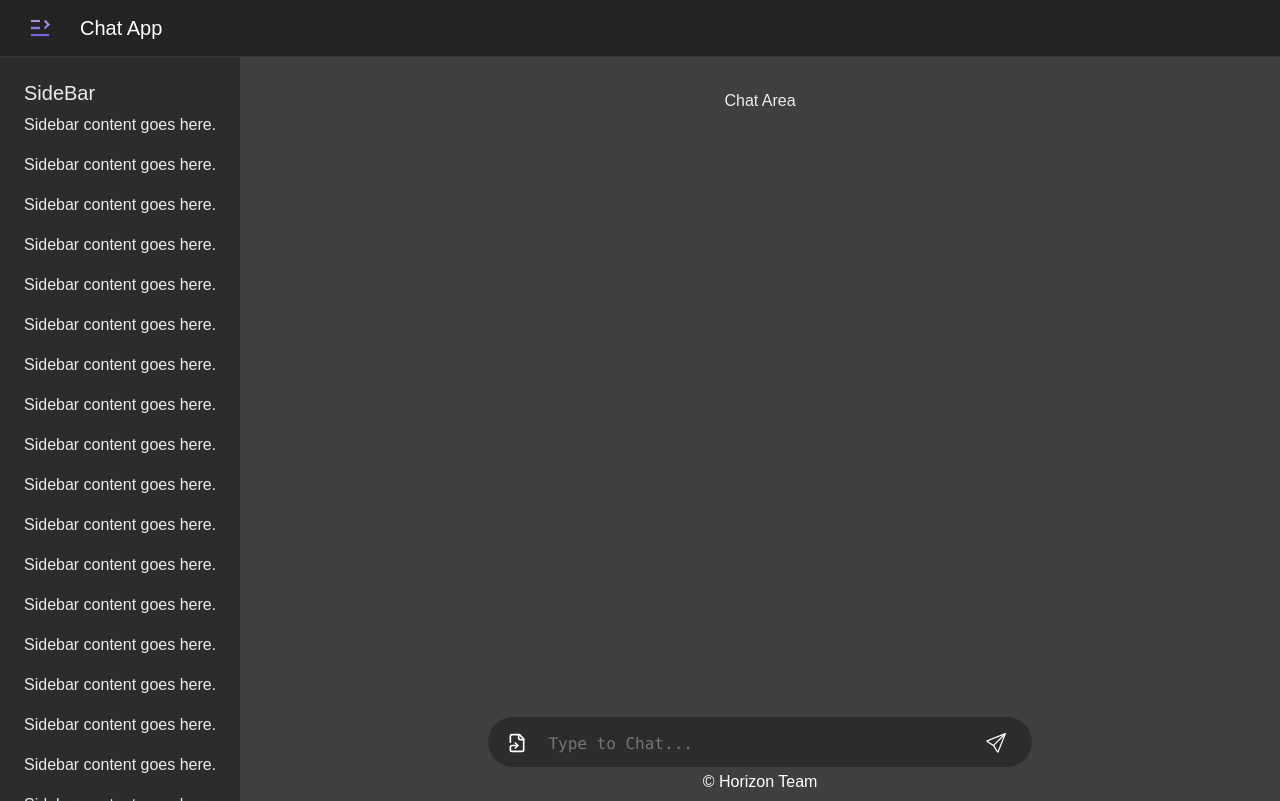
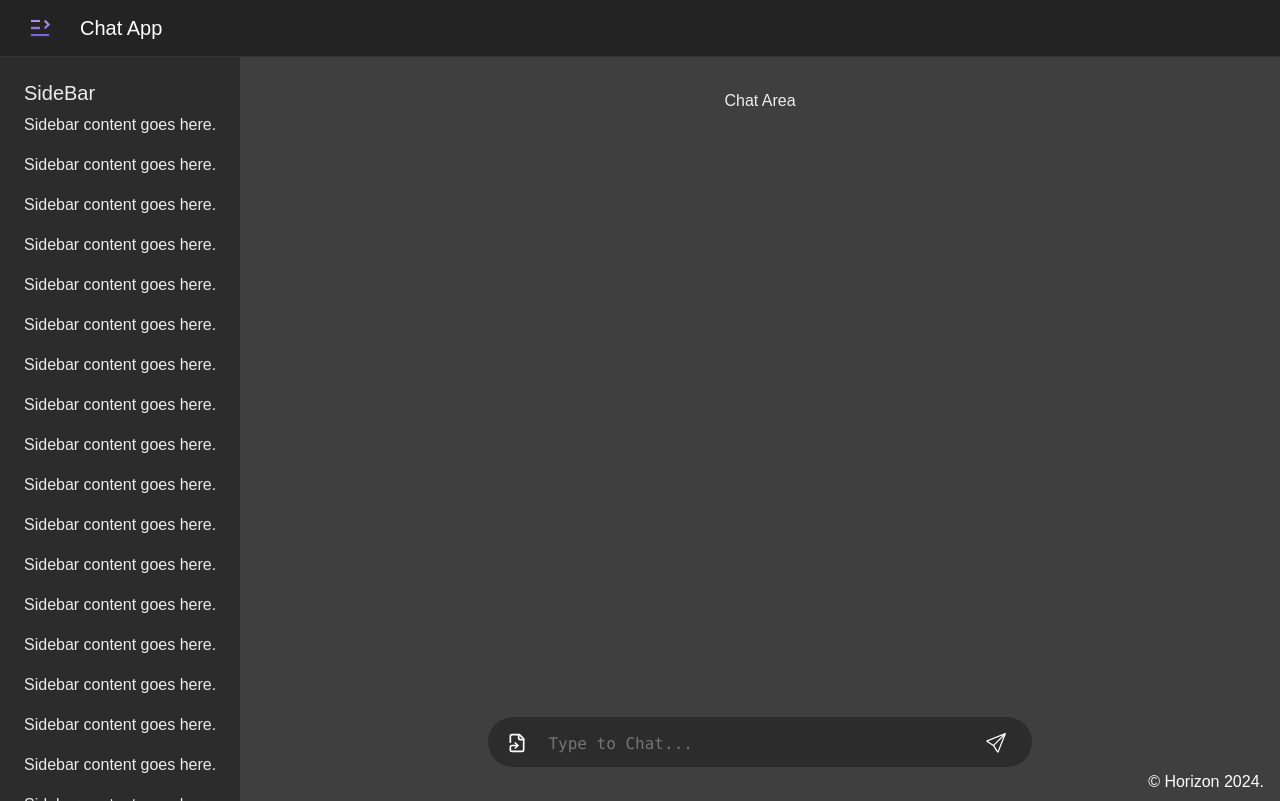
Before and after one commit to skydrige/chat-frontend, a React (Vite) app: page / in a window 1280 px wide. Built offline with nearby package versions, Linux system fonts and the light colour scheme.

Commit message:
chat-input_stable

```diff
--- a/src/assets/css/App.css
+++ b/src/assets/css/App.css
@@ -93,7 +93,7 @@ body {
 	height: 4%;
 	color: #ffffff;
 	bottom: 1%;
-	text-align: center;
+	text-align: end;
 }
 
 .chat-input-field {
--- a/src/components/Home.tsx
+++ b/src/components/Home.tsx
@@ -76,7 +76,7 @@ function Home() {
 					<Col xs={sidebarVisible ? 10 : 12} className="main-content p-2 m-2">
 						<ChatArea/>
 						<ChatInput/>
-						<footer>&copy; Horizon Team</footer>
+						<footer>&copy; Horizon 2024.</footer>
 					</Col>
 				</Row>
 			</Container>
--- a/src/main.tsx
+++ b/src/main.tsx
@@ -2,6 +2,7 @@ import React from 'react';
 import ReactDOM from 'react-dom/client';
 import './components/analytics';
 import App from './App';
+import 'bootstrap/dist/css/bootstrap.min.css';
 
 ReactDOM.createRoot(document.getElementById('root')!).render(
 	<React.StrictMode>
```
